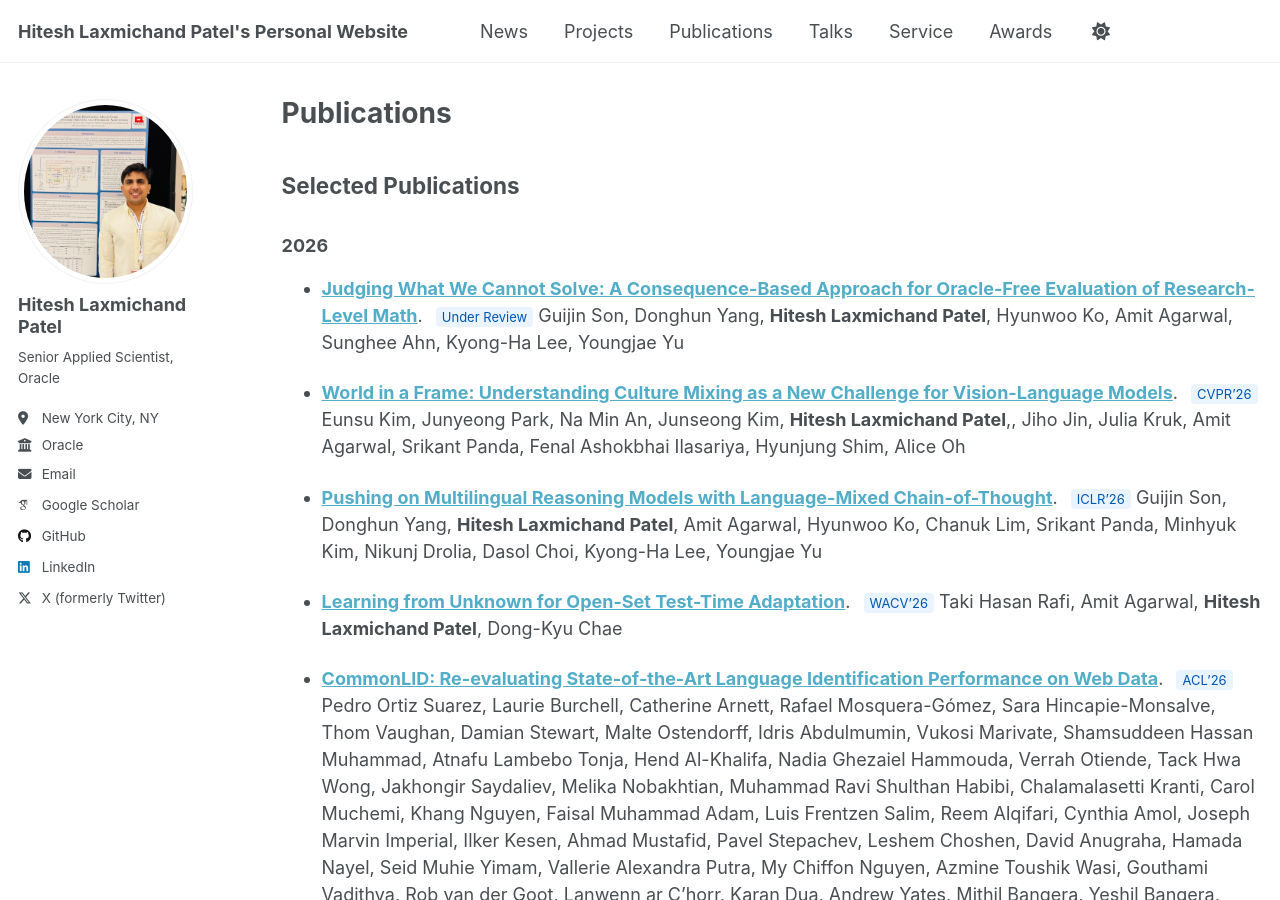
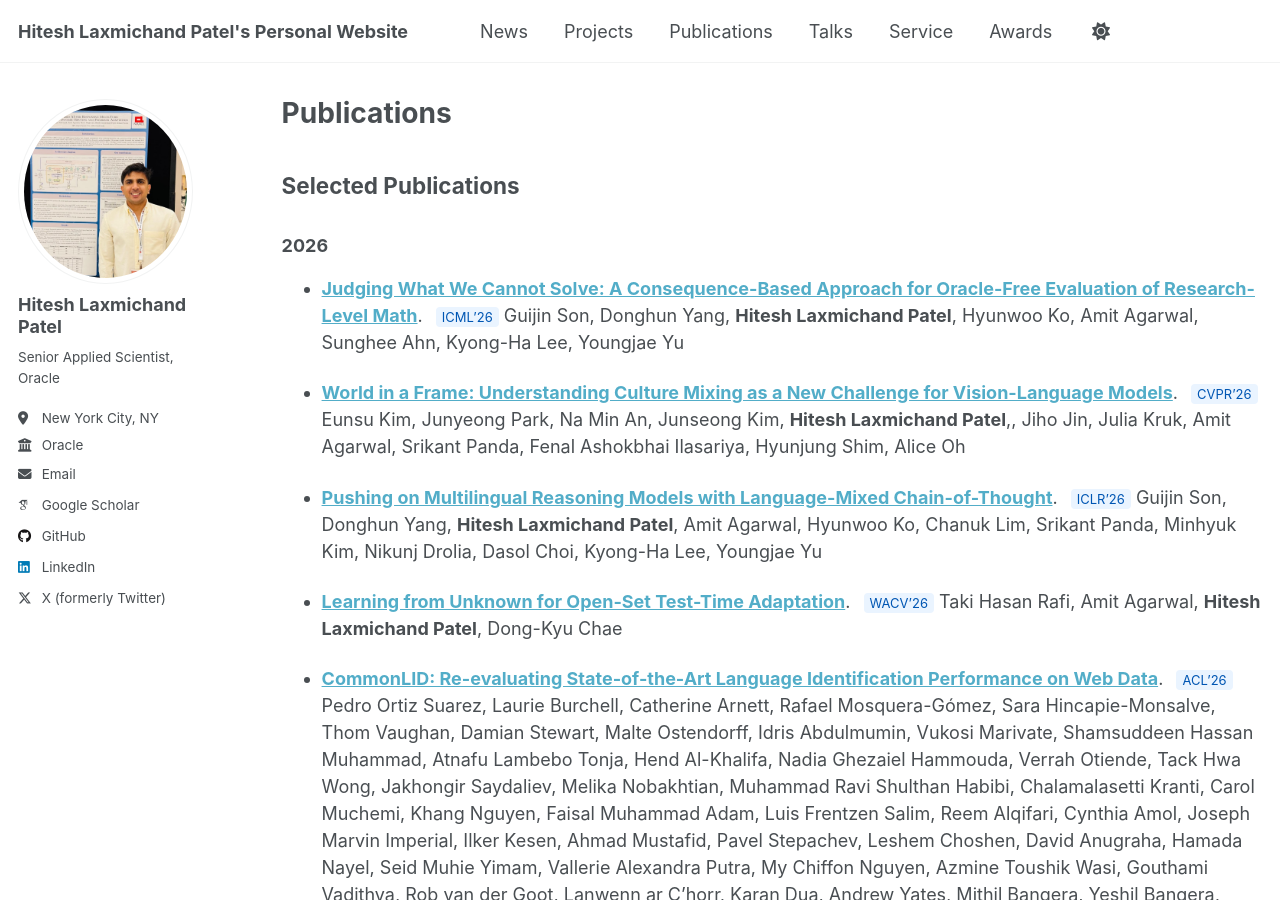
Before and after one commit to HITESHLPATEL/hiteshlpatel.github.io, a Jekyll site: the page built from _pages/publications.md, in a window 1280 px wide and 900 px high. Built offline with Jekyll 4.4.1, drawn with Linux system fonts in a browser that asks for light colours; some web fonts are replaced.

Commit message:
Revise publication entries for 2026
Updated publication details for 2026, including conference information.

```diff
--- a/_pages/publications.md
+++ b/_pages/publications.md
@@ -13,7 +13,7 @@ redirect_from:
 ### 2026
 
 - **[Judging What We Cannot Solve: A Consequence-Based Approach for Oracle-Free Evaluation of Research-Level Math](https://arxiv.org/pdf/2602.06291)**.
-<span style="font-size:13px; background:#eaf4ff; color:#0056b3; padding:2px 6px; margin-left:8px; border-radius:4px;">Under Review</span>
+<span style="font-size:13px; background:#eaf4ff; color:#0056b3; padding:2px 6px; margin-left:8px; border-radius:4px;">ICML'26</span>
 Guijin Son, Donghun Yang, **Hitesh Laxmichand Patel**, Hyunwoo Ko, Amit Agarwal, Sunghee Ahn, Kyong-Ha Lee, Youngjae Yu
 
 - **[World in a Frame: Understanding Culture Mixing as a New Challenge for Vision-Language Models](https://arxiv.org/abs/2511.22787)**.
```
